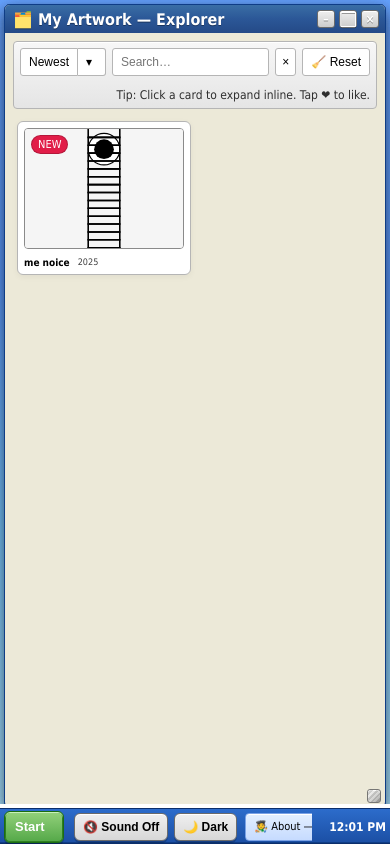
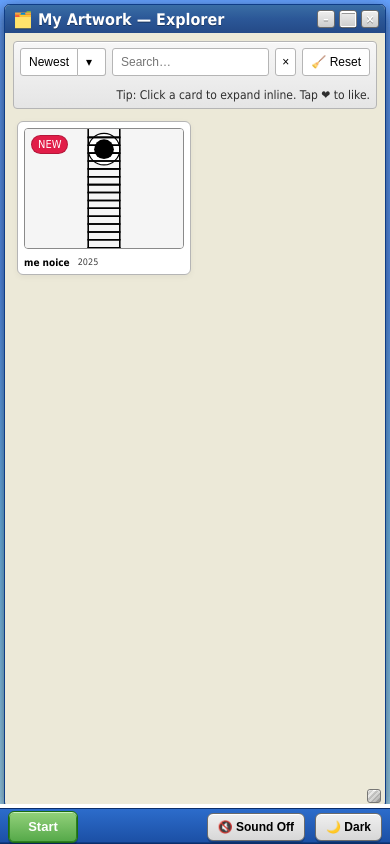
Before and after one commit to shayanhashmiartworks-bot/Red-Angel-AI---Rude-Uncensored-AI-Assistant, a plain HTML site: page index.html in a window 390 px wide. Drawn offline with Linux system fonts and the light colour scheme.

Commit message:
Simplify mobile taskbar to only show essential buttons with perfect alignment
- Reduced mobile taskbar to only Start, Sound, and Mode buttons
- Hidden task list and clock on mobile for cleaner look
- Added perfect text alignment using flexbox centering
- Grouped Sound and Mode buttons together on the right
- Improved button spacing and sizing for mobile
- Maintained PC-style appearance but simplified for mobile
- Better symmetry and organization for phone portrait mode

```diff
--- a/index.html
+++ b/index.html
@@ -124,13 +124,16 @@
       .window{min-width:280px;max-width:calc(100vw - 8px);left:4px !important;top:4px !important;width:calc(100vw - 8px) !important;height:calc(100vh - 48px) !important}
       .window.maximized{left:0 !important;top:0 !important;width:100vw !important;height:calc(100vh - 36px) !important}
 
-      /* Taskbar - PC style but smaller */
-      .taskbar{height:36px;padding:2px 4px;gap:4px;display:flex;align-items:center}
-      .start-btn{height:32px;padding:0 10px;font-size:13px;min-width:60px}
-      .sound-btn{height:28px;padding:0 8px;font-size:12px;min-width:50px}
-      .tasklist{display:flex;gap:4px;flex:1;overflow-x:auto;padding:0 4px}
-      .task{min-width:120px;max-width:160px;height:28px;padding:0 8px;font-size:11px}
-      .clock{min-width:70px;font-size:12px;text-align:right}
+      /* Taskbar - Mobile simplified */
+      .taskbar{height:36px;padding:4px 8px;gap:8px;display:flex;align-items:center;justify-content:space-between}
+      .start-btn{height:32px;padding:0 12px;font-size:13px;min-width:70px;display:flex;align-items:center;justify-content:center}
+      .sound-btn{height:28px;padding:0 10px;font-size:12px;min-width:60px;display:flex;align-items:center;justify-content:center}
+      .tasklist{display:none} /* Hide task list on mobile */
+      .task{display:none} /* Hide individual tasks on mobile */
+      .clock{display:none} /* Hide clock on mobile */
+
+      /* Group sound and theme buttons */
+      .taskbar > div:not(.tasklist):not(.clock){display:flex;gap:8px;align-items:center}
 
       /* Gallery */
       .gallery{grid-template-columns:repeat(auto-fill,minmax(160px,1fr));gap:8px;padding:4px}
@@ -178,13 +181,16 @@
       .window{left:2px !important;top:2px !important;width:calc(100vw - 4px) !important;height:calc(100vh - 40px) !important}
       .window.maximized{left:0 !important;top:0 !important;width:100vw !important;height:calc(100vh - 32px) !important}
 
-      /* Taskbar - even more compact but PC style */
-      .taskbar{height:32px;padding:1px 2px;gap:2px}
-      .start-btn{height:30px;padding:0 8px;font-size:12px;min-width:50px}
-      .sound-btn{height:26px;padding:0 6px;font-size:11px;min-width:40px}
-      .tasklist{gap:2px;padding:0 2px}
-      .task{min-width:100px;max-width:140px;height:26px;padding:0 6px;font-size:10px}
-      .clock{min-width:60px;font-size:11px}
+      /* Taskbar - Extra small screens simplified */
+      .taskbar{height:32px;padding:3px 6px;gap:6px;display:flex;align-items:center;justify-content:space-between}
+      .start-btn{height:30px;padding:0 10px;font-size:12px;min-width:60px;display:flex;align-items:center;justify-content:center}
+      .sound-btn{height:26px;padding:0 8px;font-size:11px;min-width:50px;display:flex;align-items:center;justify-content:center}
+      .tasklist{display:none} /* Hide task list on mobile */
+      .task{display:none} /* Hide individual tasks on mobile */
+      .clock{display:none} /* Hide clock on mobile */
+
+      /* Group sound and theme buttons */
+      .taskbar > div:not(.tasklist):not(.clock){display:flex;gap:6px;align-items:center}
 
       /* Gallery */
       .gallery{grid-template-columns:repeat(auto-fill,minmax(140px,1fr));gap:6px}
@@ -228,12 +234,15 @@
     body.mobile .shortcut .icon{width:32px;height:32px;font-size:14px}
     body.mobile .start-menu{width:220px;left:4px;bottom:40px}
     body.mobile .start-item{padding:6px;font-size:12px}
-    body.mobile .taskbar{height:36px;padding:2px 4px;gap:4px;display:flex;align-items:center}
-    body.mobile .start-btn{height:32px;padding:0 10px;font-size:13px;min-width:60px}
-    body.mobile .sound-btn{height:28px;padding:0 8px;font-size:12px;min-width:50px}
-    body.mobile .tasklist{display:flex;gap:4px;flex:1;overflow-x:auto;padding:0 4px}
-    body.mobile .task{min-width:120px;max-width:160px;height:28px;padding:0 8px;font-size:11px}
-    body.mobile .clock{min-width:70px;font-size:12px;text-align:right}
+    body.mobile .taskbar{height:36px;padding:4px 8px;gap:8px;display:flex;align-items:center;justify-content:space-between}
+    body.mobile .start-btn{height:32px;padding:0 12px;font-size:13px;min-width:70px;display:flex;align-items:center;justify-content:center}
+    body.mobile .sound-btn{height:28px;padding:0 10px;font-size:12px;min-width:60px;display:flex;align-items:center;justify-content:center}
+    body.mobile .tasklist{display:none} /* Hide task list on mobile */
+    body.mobile .task{display:none} /* Hide individual tasks on mobile */
+    body.mobile .clock{display:none} /* Hide clock on mobile */
+
+    /* Group sound and theme buttons on mobile */
+    body.mobile .taskbar > div:not(.tasklist):not(.clock){display:flex;gap:8px;align-items:center}
 
     /* ===== Dark Mode Overrides ===== */
     body.dark{color:#e5e7eb}
@@ -369,8 +378,8 @@
           <form id="urlForm" style="display:grid;gap:8px">
           <input class="tool" id="urlTitle" placeholder="Image Title" required />
           <input class="tool" id="urlImage" placeholder="Image URL (from Pinterest, Imgur, etc.)" required />
-          <input class="tool" id="urlDate" type="date" placeholder="Date (optional)" />
-          <input class="tool" id="urlBadge" placeholder="Badge (e.g. NEW) — optional" />
+            <input class="tool" id="urlDate" type="date" placeholder="Date (optional)" />
+            <input class="tool" id="urlBadge" placeholder="Badge (e.g. NEW) — optional" />
           <textarea class="tool" id="urlDescription" placeholder="Description/Artist Notes (optional)" rows="3" style="resize:vertical;min-height:60px"></textarea>
             <button class="tool" type="submit" style="background:#2196F3;color:white">➕ Add Image URL</button>
           </form>
@@ -405,7 +414,7 @@
           <button id="resetZoomBtn" class="tool">⌂</button>
           <div style="margin-left:auto;font-size:12px;opacity:.8" id="viewerCaption">&nbsp;</div>
           <button id="viewerClose" class="tool">× Close</button>
-        </div>
+      </div>
         <div class="stage" id="viewerStage">
           <img id="viewerImg" alt="Artwork" />
         </div>
@@ -426,8 +435,10 @@
   <!-- Taskbar -->
   <div class="taskbar" aria-label="Taskbar">
     <button class="start-btn" id="startBtn" aria-expanded="false" aria-controls="startMenu">Start</button>
+    <div style="display:flex;gap:8px;align-items:center">
     <button class="sound-btn" id="soundToggle" aria-pressed="false" title="Toggle sounds">🔇 Sound Off</button>
     <button class="sound-btn" id="themeToggle" aria-pressed="false" title="Toggle dark mode">🌙 Dark</button>
+    </div>
     <div class="tasklist" id="tasklist" aria-label="Open windows"></div>
     <div class="clock" id="clock">--:--</div>
   </div>
```
